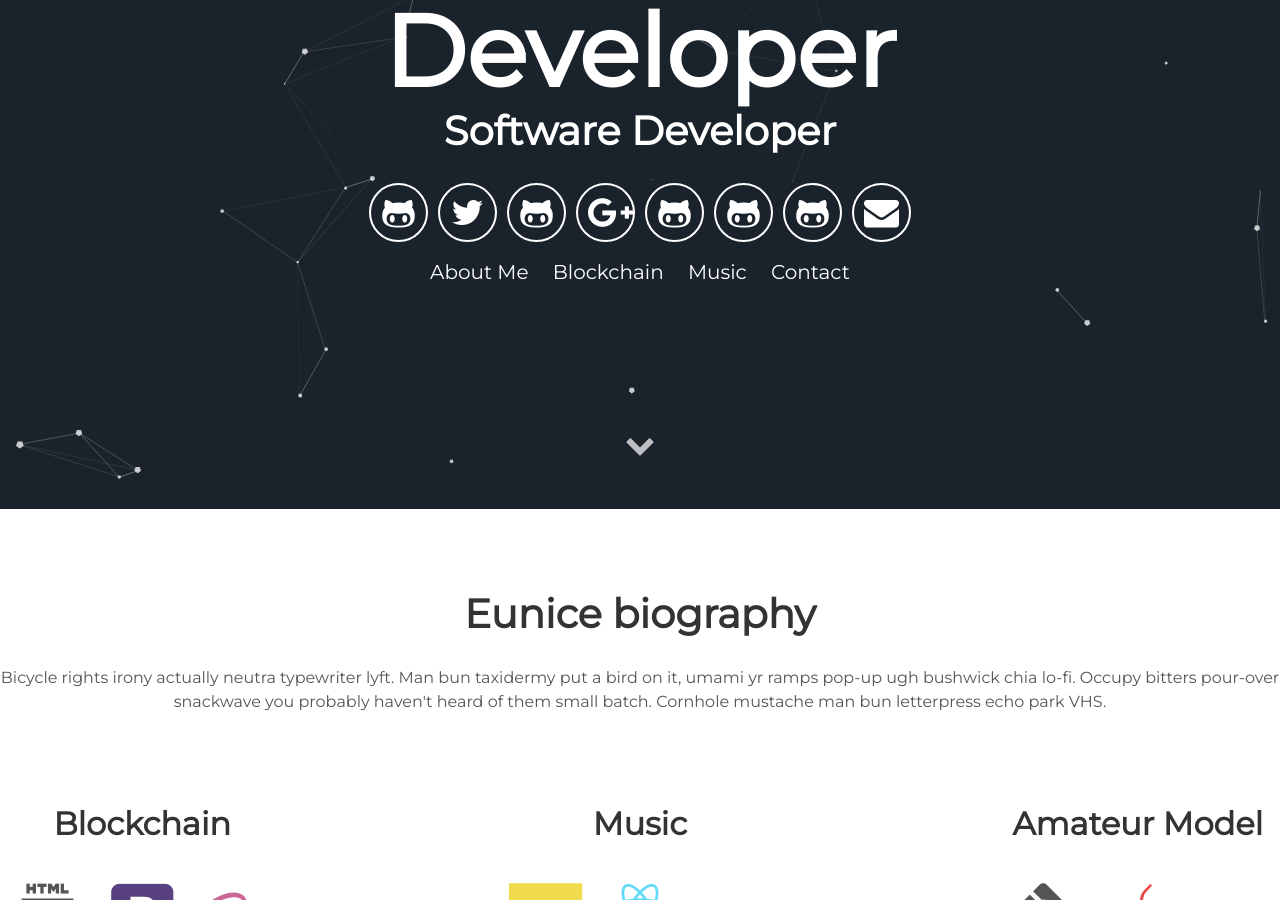
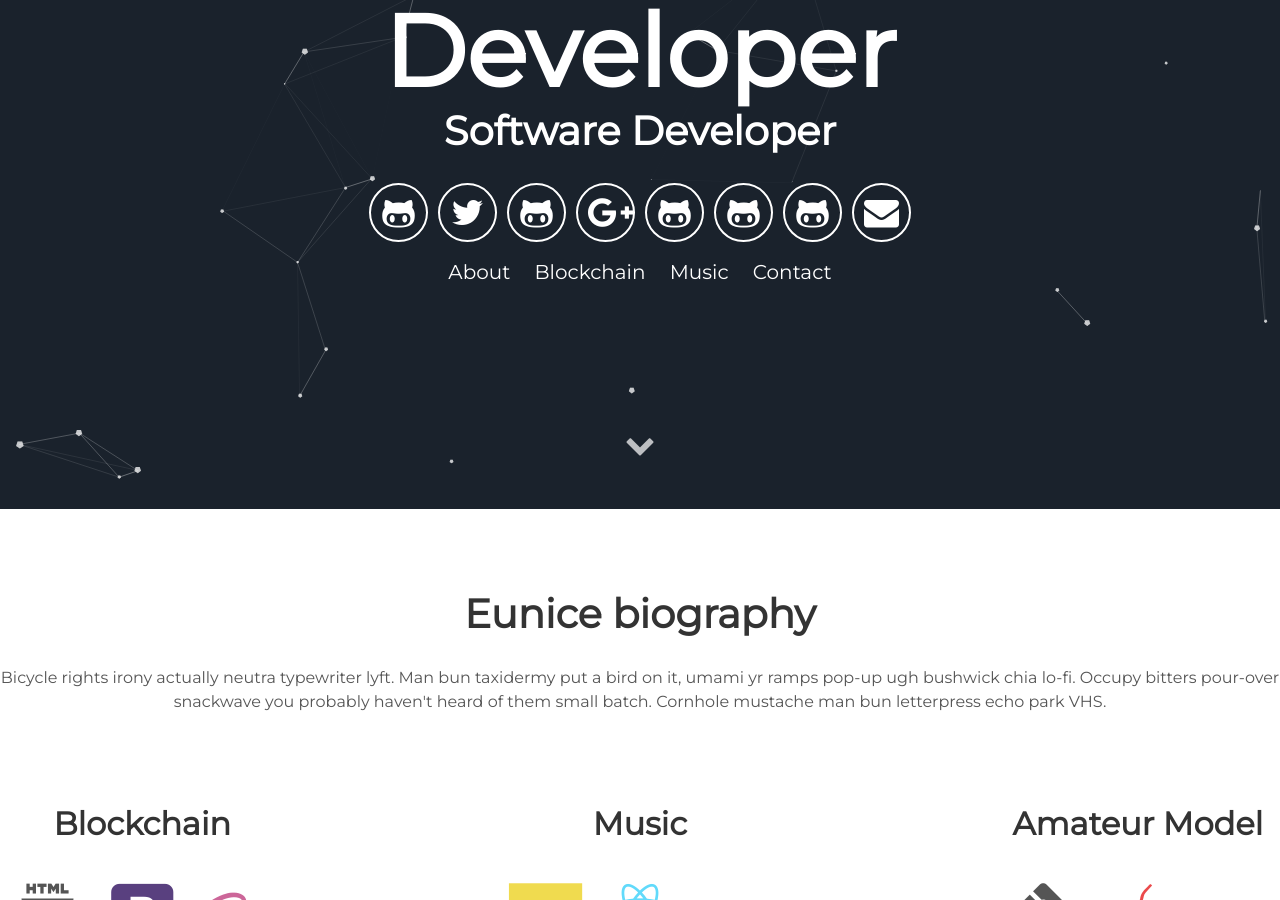
Before and after one commit to BabybearEunice/star.github.io, a Jekyll site: the page built from index.html, in a window 1280 px wide and 900 px high, scrolled down 391 px. Built offline with Jekyll 4.4.1, drawn with Linux system fonts in a browser that asks for light colours.

Commit message:
Update header.html

```diff
--- a/_includes/header.html
+++ b/_includes/header.html
@@ -15,7 +15,7 @@
         <a aria-label="Send email" href="#"><i class="icon fa fa-envelope"></i></a>
       </div>
       <div class="header-links">
-        <a class="link" href="#about" data-scroll>About Me</a>
+        <a class="link" href="#about" data-scroll>About</a>
         <a class="link" href="#blockchain" data-scroll>Blockchain</a>
         <a class="link" href="#music" data-scroll>Music</a>
         <a class="link" href="#contact" data-scroll>Contact</a>
```
